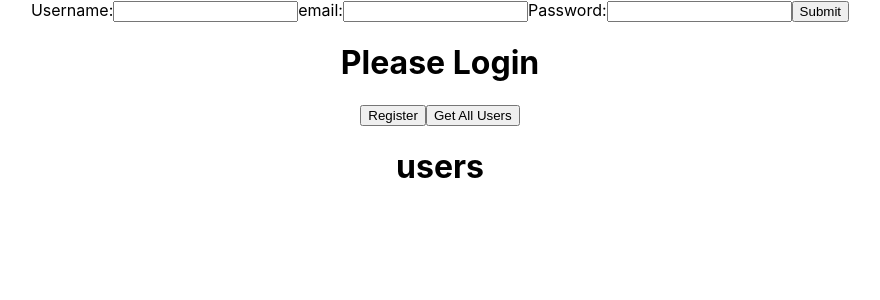
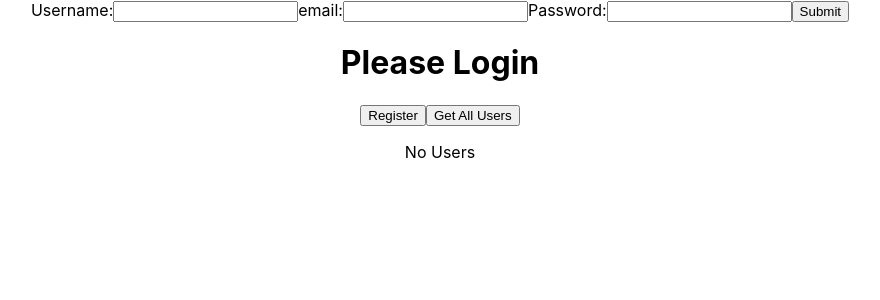
Before and after one commit to mrdiamonddirt/reactmovies, a React (Create React App) app: page / in a window 1280 px wide. Shown: the top 300 px of the page, without its empty margins (200-1080 px from the left). Built offline with nearby package versions, Linux system fonts and the light colour scheme; the HTML template or start-up script is replaced by a standard one.

Commit message:
trying to map over object

```diff
--- a/src/App.js
+++ b/src/App.js
@@ -16,8 +16,9 @@ function App() {
   const [register, setRegister] = useState(false);
 
   const [user, setUser] = useState();
-  const [users, setUsers] = useState([]);
+  const [users, setUsers] = useState();
 
+  console.log('users is:', users);
 const searchMovies = async (title) => {
   const response = await fetch(`${API_URL}&s=${title}`);
   const data = await response.json();
@@ -51,11 +52,21 @@ useEffect(() => {
        :
        null
        }
-      <AllUsers setter={users}/>
+      <AllUsers setter={setUsers}/>
+      {
+      }
       {users ?
-      <h1>users
-      </h1> :
-      <h1>No Users</h1>}
+      Object.keys(users).map((key) => {
+        console.log('users keys:', users[key]);
+        return (
+        <>
+        <h1 key={users[key]}>{users[key].name}</h1>
+        </>
+        )
+      })
+      :
+      <p>No Users</p>
+      }
       {/* conditional renders when logged in */}
         {/* if specific user return all users from database and display in table */}
         {/* if specific user allow creation of records and deletion of records  */}
--- a/src/components/AllUsers.jsx
+++ b/src/components/AllUsers.jsx
@@ -4,14 +4,13 @@ import {getAllUsers} from '../utils'
 
 const AllUsers = ({ setter }) => {
 
-    const [users, setUsers] = useState([]); // this is the state of the users
+    // const [users, setUsers] = useState([]); // this is the state of the users
 
         const submitHandler = async (e) => { //e is the event
             e.preventDefault();
             console.log("submitting")
-            console.log(users)
             // console.log(email)
-            await getAllUsers(users, setter)
+            await getAllUsers(setter)
         }
     return (
        <>
```
